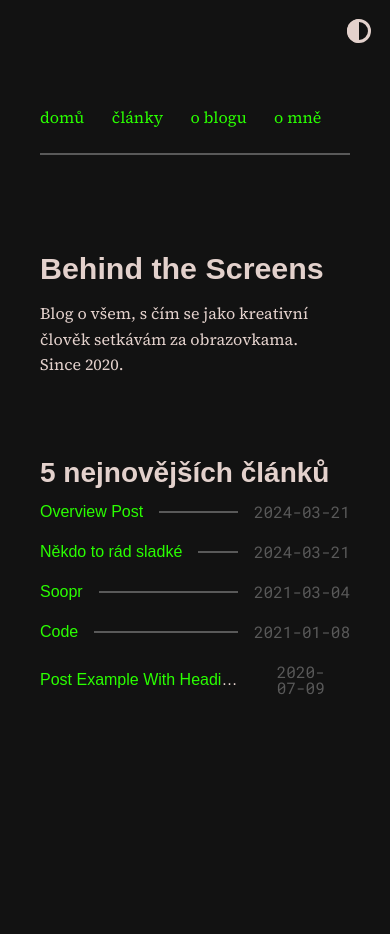
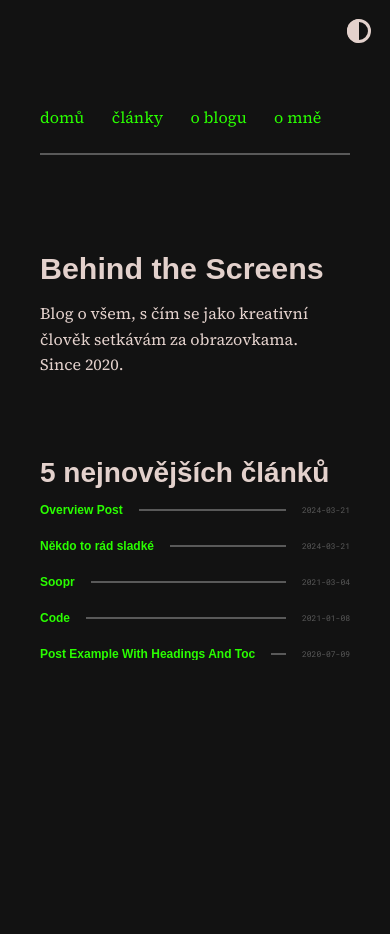
Before and after one commit to scherrer-txt/bts, a Jekyll site: the page built from index.md, in a window 390 px wide. Built offline with Jekyll 4.4.1, drawn with Linux system fonts in a browser that asks for light colours; some web fonts are replaced.

Commit message:
Update moonwalk.scss

```diff
--- a/_sass/moonwalk.scss
+++ b/_sass/moonwalk.scss
@@ -480,13 +480,14 @@ p code, li code {
 }
 
 .post-list-title {
-  font-size: 1rem;
-  line-height: 1rem;
+  font-size: 0.75rem;
+  font-weight: 600;
+  line-height: 0.75rem;
 }
 
 .post-list-date {
-    font-size: 1rem;
-    line-height: 1rem;
+    font-size: 0.5rem;
+    line-height: 0.5rem;
 }
 
   /* Add more styles as needed for small devices */
```
